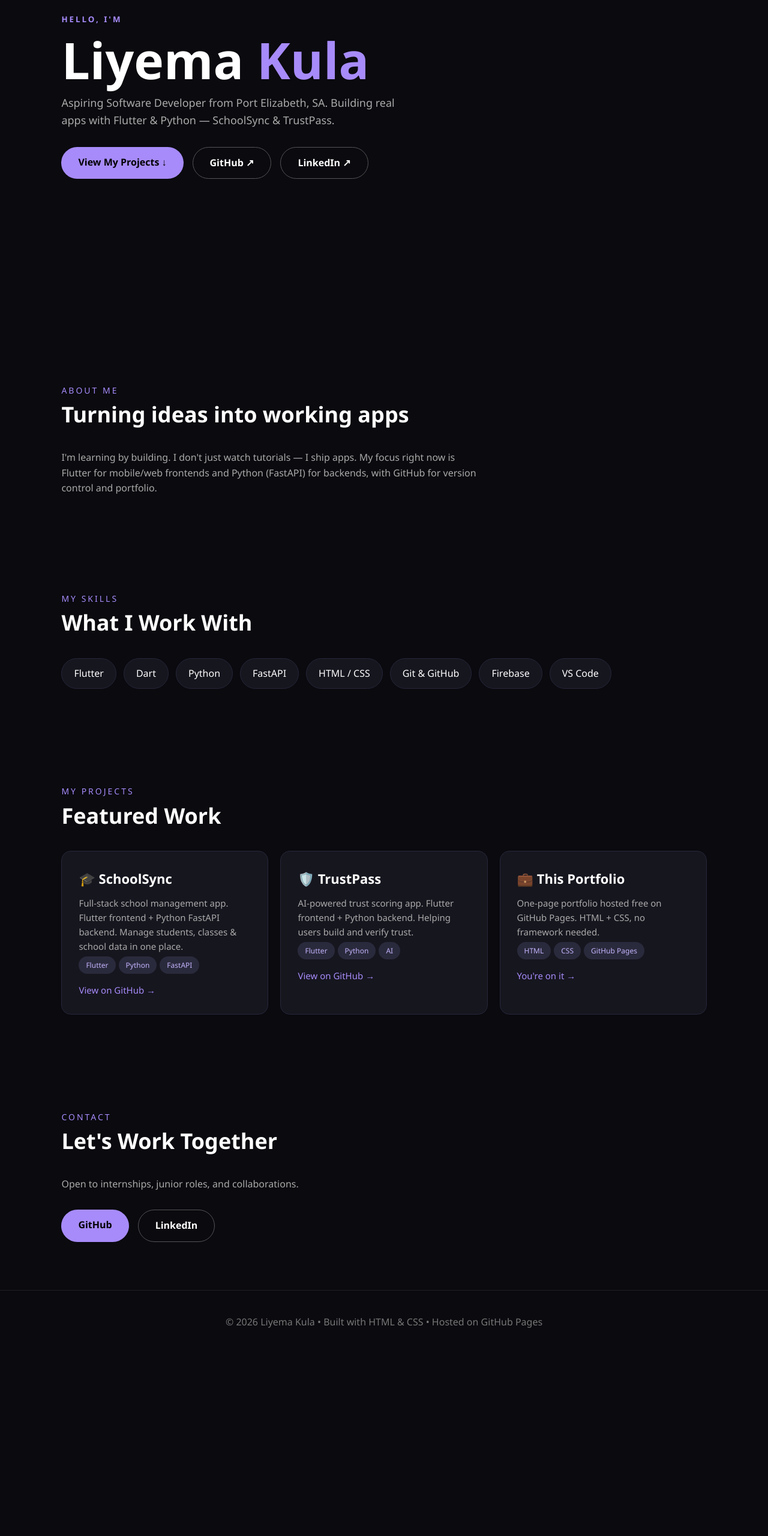
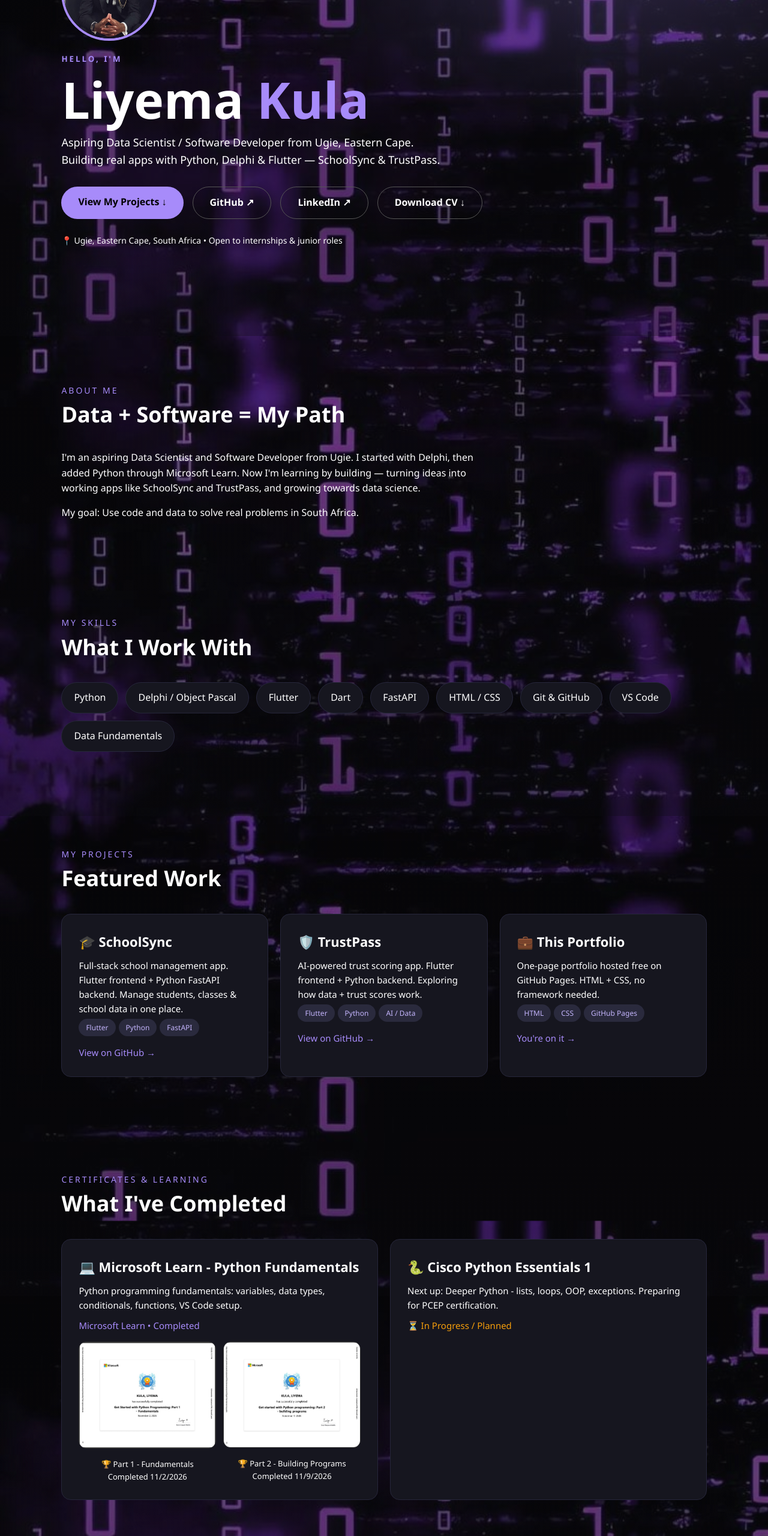
Before and after one commit to P34CH35/P34CH35.github.io, a plain HTML site: page index.html in a window 1280 px wide. Shown: the part 240-2800 px from the top of the page at 60% size. Before the commit the page ends 2496 px from the top, so only its background shows below. Drawn offline with Linux system fonts and the light colour scheme.

Commit message:
Updated portfolio with trophies

```diff
--- a/index.html
+++ b/index.html
@@ -3,32 +3,40 @@
 <head>
 <meta charset="UTF-8">
 <meta name="viewport" content="width=device-width, initial-scale=1.0">
-<title>Liyema Kula | Software Developer</title>
+<title>Liyema Kula | Aspiring Data Scientist & Software Developer</title>
 <style>
   *{margin:0;padding:0;box-sizing:border-box;font-family:'Segoe UI',Arial,sans-serif}
-  body{background:#0a0a0f;color:#fff;line-height:1.6}
+  html{scroll-behavior:smooth}
+  body{background:#0a0a0f;color:#fff;line-height:1.6;background-image:linear-gradient(rgba(10,10,15,.50),rgba(10,10,15,.65)),url('bg.jpeg');background-size:cover;background-position:center;background-attachment:fixed}
   a{color:#a78bfa;text-decoration:none}
-  .nav{display:flex;justify-content:space-between;align-items:center;padding:20px 8%;position:fixed;width:100%;background:rgba(10,10,15,.9);backdrop-filter:blur(10px);z-index:10}
+  .nav{display:flex;justify-content:space-between;align-items:center;padding:20px 8%;position:fixed;width:100%;background:rgba(10,10,15,.92);backdrop-filter:blur(10px);z-index:10}
   .logo{font-weight:800;font-size:22px}.logo span{color:#a78bfa}
-  .nav a{margin-left:25px;color:#ccc;font-size:15px}
+  .nav a{margin-left:22px;color:#ccc;font-size:15px}
   .nav a:hover{color:#fff}
-  .hero{min-height:100vh;display:flex;flex-direction:column;justify-content:center;padding:0 8%}
+  .hero{min-height:100vh;display:flex;flex-direction:column;justify-content:center;padding:0 8%;background:radial-gradient(600px 300px at 80% 20%, rgba(167,139,250,.25), transparent)}
   .hero small{color:#a78bfa;letter-spacing:3px;text-transform:uppercase;font-weight:700}
   .hero h1{font-size:clamp(48px,8vw,84px);line-height:1;margin:15px 0}
   .hero h1 span{color:#a78bfa}
-  .hero p{max-width:600px;color:#aaa;font-size:18px}
+  .hero p{max-width:650px;color:#fff;font-size:18px}
   .btns{margin-top:30px;display:flex;gap:15px;flex-wrap:wrap}
-  .btn{background:#a78bfa;color:#000;padding:13px 28px;border-radius:30px;font-weight:700}
+  .btn{background:#a78bfa;color:#000;padding:13px 28px;border-radius:30px;font-weight:700;transition:0.3s}
+  .btn:hover{transform:translateY(-2px);background:#c4b5fd}
   .btn.outline{background:transparent;color:#fff;border:1px solid #555}
+  .btn.outline:hover{border-color:#a78bfa}
   section{padding:80px 8%}
   h2{font-size:36px;margin-bottom:30px}.sec-title{color:#a78bfa;font-size:14px;letter-spacing:3px;text-transform:uppercase}
   .grid{display:grid;grid-template-columns:repeat(auto-fit,minmax(280px,1fr));gap:20px}
-  .card{background:#16161f;border:1px solid #26263a;border-radius:16px;padding:28px}
+  .card{background:#16161f;border:1px solid #26263a;border-radius:16px;padding:28px;transition:0.3s}
+  .card:hover{transform:translateY(-5px);border-color:#a78bfa}
   .card h3{margin-bottom:10px;font-size:22px}
-  .card p{color:#aaa;font-size:15px}
+  .card p{color:#fff;font-size:15px}
   .tag{display:inline-block;background:#2a2a3d;color:#c4b5fd;padding:5px 12px;border-radius:20px;font-size:12px;margin:5px 5px 0 0}
   .skills{display:flex;flex-wrap:wrap;gap:12px}
-  .skill{background:#16161f;border:1px solid #26263a;padding:12px 20px;border-radius:30px}
+  .skill{background:#16161f;border:1px solid #26263a;padding:12px 20px;border-radius:30px;transition:0.3s}
+  .skill:hover{border-color:#a78bfa}
+  input,textarea{width:100%;padding:14px;border-radius:12px;border:1px solid #333;background:#16161f;color:#fff;margin-bottom:12px;font-size:15px}
+  .contact-box{background:#16161f;border:1px solid #26263a;border-radius:16px;padding:25px;max-width:500px;margin-top:20px}
+  .contact-box p{margin-bottom:8px;color:#ccc}
   footer{text-align:center;padding:40px;color:#777;border-top:1px solid #222}
   @media(max-width:600px){.nav a{display:none}}
 </style>
@@ -37,31 +45,35 @@
 
 <nav class="nav">
   <div class="logo">LIYEMA<span>.</span></div>
-  <div><a href="#about">About</a><a href="#skills">Skills</a><a href="#projects">Projects</a><a href="#contact">Contact</a></div>
+  <div><a href="#about">About</a><a href="#skills">Skills</a><a href="#projects">Projects</a><a href="#certificates">Certificates</a><a href="#contact">Contact</a></div>
 </nav>
 
 <header class="hero">
+  <img src="./me.jpeg" alt="Liyema Kula" style="width:160px;height:160px;border-radius:50%;object-fit:cover;border:4px solid #a78bfa;margin-bottom:20px;">
   <small>Hello, I'm</small>
   <h1>Liyema <span>Kula</span></h1>
-  <p>Aspiring Software Developer from Port Elizabeth, SA. Building real apps with Flutter & Python — SchoolSync & TrustPass.</p>
+  <p>Aspiring Data Scientist / Software Developer from Ugie, Eastern Cape. Building real apps with Python, Delphi & Flutter — SchoolSync & TrustPass.</p>
   <div class="btns">
     <a class="btn" href="#projects">View My Projects ↓</a>
-    <a class="btn outline" href="https://github.com/P34KCH35" target="_blank">GitHub ↗</a>
-    <a class="btn outline" href="https://www.linkedin.com/in/liyemakula" target="_blank">LinkedIn ↗</a>
+    <a class="btn outline" href="https://github.com/P34CH35" target="_blank">GitHub ↗</a>
+    <a class="btn outline" href="https://www.linkedin.com/in/liyema-kula" target="_blank">LinkedIn ↗</a>
+    <a class="btn outline" href="cv.pdf" target="_blank">Download CV ↓</a>
   </div>
+  <p style="margin-top:25px;color:#fff;font-size:14px">📍 Ugie, Eastern Cape, South Africa • Open to internships & junior roles</p>
 </header>
 
 <section id="about">
   <div class="sec-title">About Me</div>
-  <h2>Turning ideas into working apps</h2>
-  <p style="color:#aaa;max-width:700px">I'm learning by building. I don't just watch tutorials — I ship apps. My focus right now is Flutter for mobile/web frontends and Python (FastAPI) for backends, with GitHub for version control and portfolio.</p>
+  <h2>Data + Software = My Path</h2>
+  <p style="color:#fff;max-width:700px">I'm an aspiring Data Scientist and Software Developer from Ugie. I started with Delphi, then added Python through Microsoft Learn. Now I'm learning by building — turning ideas into working apps like SchoolSync and TrustPass, and growing towards data science.</p>
+  <p style="color:#fff;max-width:700px;margin-top:15px">My goal: Use code and data to solve real problems in South Africa.</p>
 </section>
 
 <section id="skills">
   <div class="sec-title">My Skills</div>
   <h2>What I Work With</h2>
   <div class="skills">
-    <div class="skill">Flutter</div><div class="skill">Dart</div><div class="skill">Python</div><div class="skill">FastAPI</div><div class="skill">HTML / CSS</div><div class="skill">Git & GitHub</div><div class="skill">Firebase</div><div class="skill">VS Code</div>
+    <div class="skill">Python</div><div class="skill">Delphi / Object Pascal</div><div class="skill">Flutter</div><div class="skill">Dart</div><div class="skill">FastAPI</div><div class="skill">HTML / CSS</div><div class="skill">Git & GitHub</div><div class="skill">VS Code</div><div class="skill">Data Fundamentals</div>
   </div>
 </section>
 
@@ -73,19 +85,46 @@
       <h3>🎓 SchoolSync</h3>
       <p>Full-stack school management app. Flutter frontend + Python FastAPI backend. Manage students, classes & school data in one place.</p>
       <div><span class="tag">Flutter</span><span class="tag">Python</span><span class="tag">FastAPI</span></div>
-      <p style="margin-top:15px"><a href="https://github.com/P34KCH35/schoolsync" target="_blank">View on GitHub →</a></p>
+      <p style="margin-top:15px"><a href="https://github.com/P34CH35/schoolsync" target="_blank">View on GitHub →</a></p>
     </div>
     <div class="card">
       <h3>🛡️ TrustPass</h3>
-      <p>AI-powered trust scoring app. Flutter frontend + Python backend. Helping users build and verify trust.</p>
-      <div><span class="tag">Flutter</span><span class="tag">Python</span><span class="tag">AI</span></div>
-      <p style="margin-top:15px"><a href="https://github.com/P34KCH35/trustpass" target="_blank">View on GitHub →</a></p>
+      <p>AI-powered trust scoring app. Flutter frontend + Python backend. Exploring how data + trust scores work.</p>
+      <div><span class="tag">Flutter</span><span class="tag">Python</span><span class="tag">AI / Data</span></div>
+      <p style="margin-top:15px"><a href="https://github.com/P34CH35/trustpass" target="_blank">View on GitHub →</a></p>
     </div>
     <div class="card">
       <h3>💼 This Portfolio</h3>
       <p>One-page portfolio hosted free on GitHub Pages. HTML + CSS, no framework needed.</p>
       <div><span class="tag">HTML</span><span class="tag">CSS</span><span class="tag">GitHub Pages</span></div>
-      <p style="margin-top:15px"><a href="https://P34KCH35.github.io" target="_blank">You're on it →</a></p>
+      <p style="margin-top:15px"><a href="https://P34CH35.github.io" target="_blank">You're on it →</a></p>
+    </div>
+  </div>
+</section>
+
+<section id="certificates">
+  <div class="sec-title">Certificates & Learning</div>
+  <h2>What I've Completed</h2>
+  <div class="grid">
+    <div class="card">
+  <h3>💻 Microsoft Learn - Python Fundamentals</h3>
+  <p>Python programming fundamentals: variables, data types, conditionals, functions, VS Code setup.</p>
+  <p style="margin-top:10px;color:#a78bfa">Microsoft Learn • Completed</p>
+  <div style="display:flex;gap:12px;margin-top:15px;flex-wrap:wrap">
+    <div style="flex:1;min-width:140px;text-align:center">
+      <img src="./trophy1.jpg" alt="Python Part 1 Trophy" style="width:100%;border-radius:12px;border:1px solid #333;">
+      <p style="font-size:13px;margin-top:8px;color:#fff">🏆 Part 1 - Fundamentals<br>Completed 11/2/2026</p>
+    </div>
+    <div style="flex:1;min-width:140px;text-align:center">
+      <img src="./trophy2.jpg" alt="Python Part 2 Trophy" style="width:100%;border-radius:12px;border:1px solid #333;">
+      <p style="font-size:13px;margin-top:8px;color:#fff">🏆 Part 2 - Building Programs<br>Completed 11/9/2026</p>
+    </div>
+  </div>
+</div>
+    <div class="card">
+      <h3>🐍 Cisco Python Essentials 1</h3>
+      <p>Next up: Deeper Python - lists, loops, OOP, exceptions. Preparing for PCEP certification.</p>
+      <p style="margin-top:10px;color:#f59e0b">⏳ In Progress / Planned</p>
     </div>
   </div>
 </section>
@@ -93,13 +132,21 @@
 <section id="contact">
   <div class="sec-title">Contact</div>
   <h2>Let's Work Together</h2>
-  <p style="color:#aaa">Open to internships, junior roles, and collaborations.</p>
-  <div class="btns">
-    <a class="btn" href="https://github.com/P34KCH35" target="_blank">GitHub</a>
-    <a class="btn outline" href="https://www.linkedin.com/in/liyemakula" target="_blank">LinkedIn</a>
+  <p style="color:#fff;margin-bottom:10px">Open to internships, junior roles, and collaborations in data & software.</p>
+  <div class="contact-box">
+    <p>📧 <a href="mailto:kulaliyema075@gmail.com">kulaliyema075@gmail.com</a></p>
+    <p>📞 <a href="tel:+27716490520">071 649 0520</a></p>
+    <p>💼 <a href="https://www.linkedin.com/in/liyema-kula" target="_blank">linkedin.com/in/liyema-kula</a></p>
+    <p>🐙 <a href="https://github.com/P34CH35" target="_blank">github.com/P34CH35</a></p>
   </div>
+  <form action="mailto:kulaliyema075@gmail.com" method="post" enctype="text/plain" style="max-width:500px;margin-top:20px">
+    <input type="text" name="name" placeholder="Your Name" required>
+    <input type="email" name="email" placeholder="Your Email" required>
+    <textarea name="message" rows="4" placeholder="Your Message..." required></textarea>
+    <button type="submit" class="btn" style="border:none;cursor:pointer;width:100%">Send Message →</button>
+  </form>
 </section>
 
-<footer>© 2026 Liyema Kula • Built with HTML & CSS • Hosted on GitHub Pages</footer>
+<footer>© 2026 Liyema Kula • Ugie, Eastern Cape • Built with HTML & CSS • Hosted on GitHub Pages</footer>
 </body>
 </html>
```
Also changed, not shown: bg.jpeg (added), me.jpeg (added), trophy1.jpg (added), trophy2.jpg (added), 1 other file.
